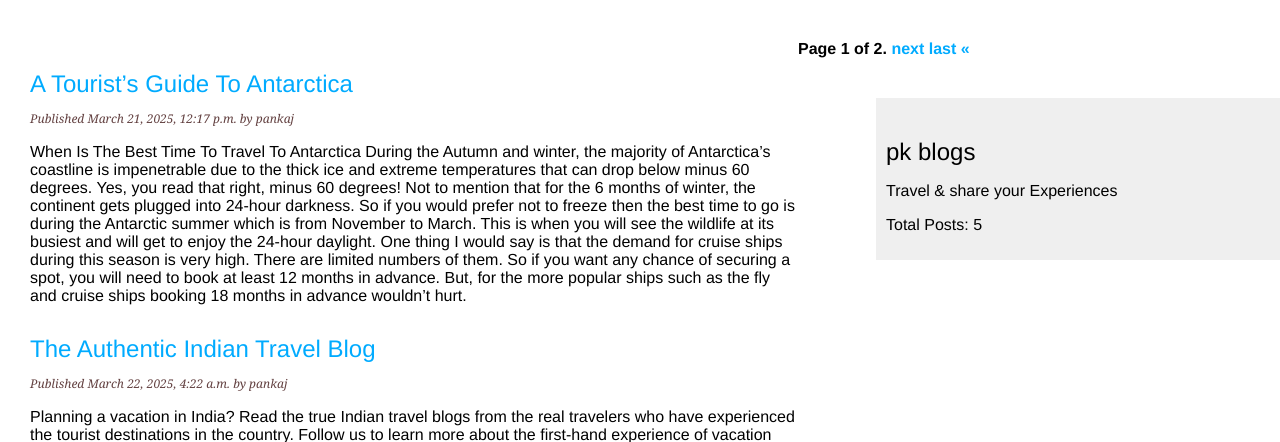
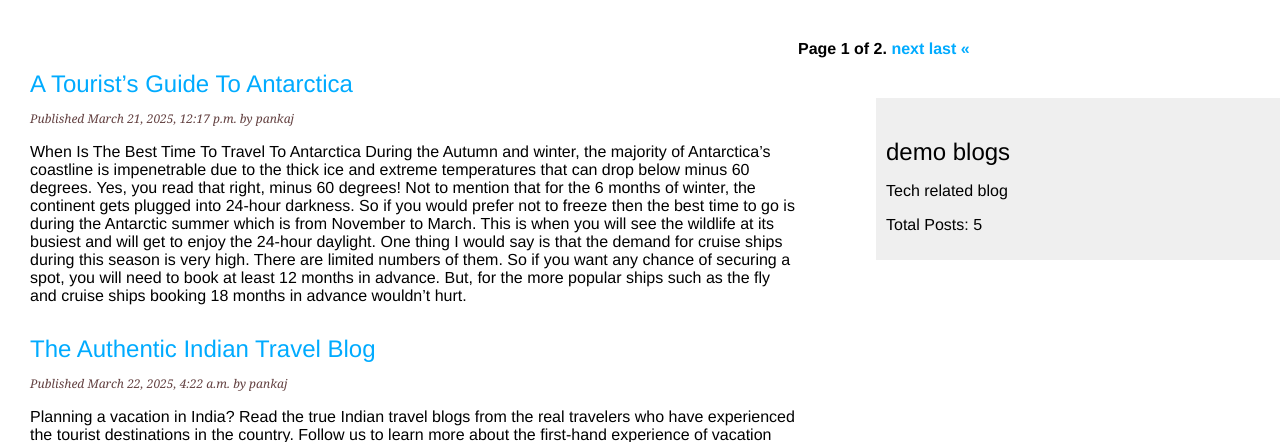
Before and after one commit to kulkarnipankaj93/pkblogs, a Django app: page / in a window 1280 px wide. Shown: the top 442 px of the page. Run offline with Django 5.2, Linux system fonts and the light colour scheme; data comes from the database, SQL or seed files in the repository.

Commit message:
index.html modified with title block

```diff
--- a/posts/templates/posts/index.html
+++ b/posts/templates/posts/index.html
@@ -8,7 +8,10 @@
 <body>
     <div id="content">
         {% for post in posts %}
-        <a href="{% url "posts:details" year=post.publish.year month=post.publish.month day=post.publish.day post_slug=post.slug %}">
+        <a href="{% url "posts:details" year=post.publish.year month=post.publish.month day=
+
+
+        post.publish.day post_slug=post.slug %}">
         <h2>{{ post.title}}</h2></a>
         <p class="date">Published {{post.publish}} by {{post.author}}</p>
         <p>{{post.body}}</p>
@@ -31,8 +34,8 @@
 
     </div>
     <div id="sidebar">
-        <h2>pk blogs</h2>
-        <p>Travel & share your Experiences</p>
+        <h2>demo blogs</h2>
+        <p>Tech related blog</p>
         <p>Total Posts: {{ total_posts}}</p>
 
     </div>
```
